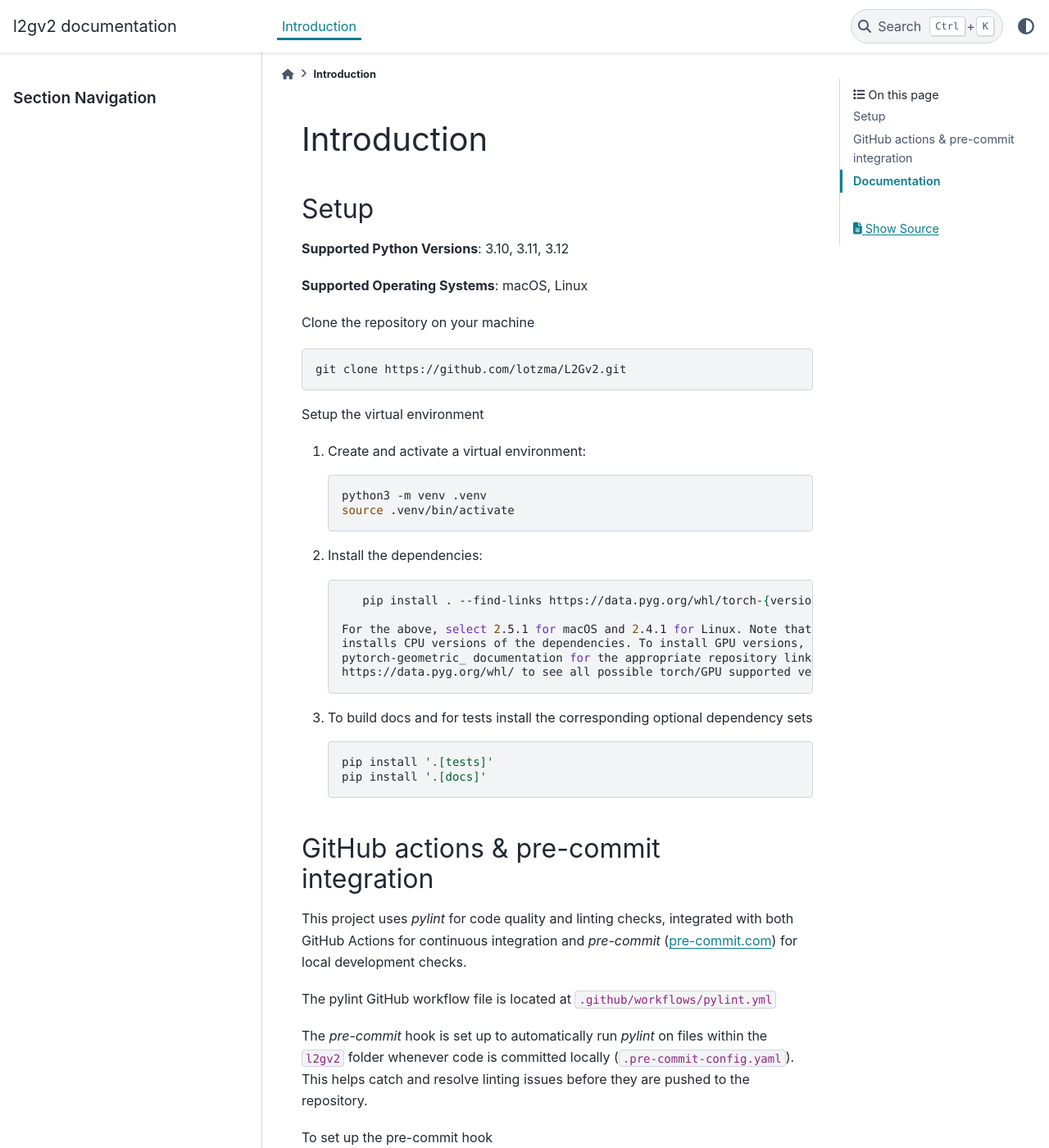
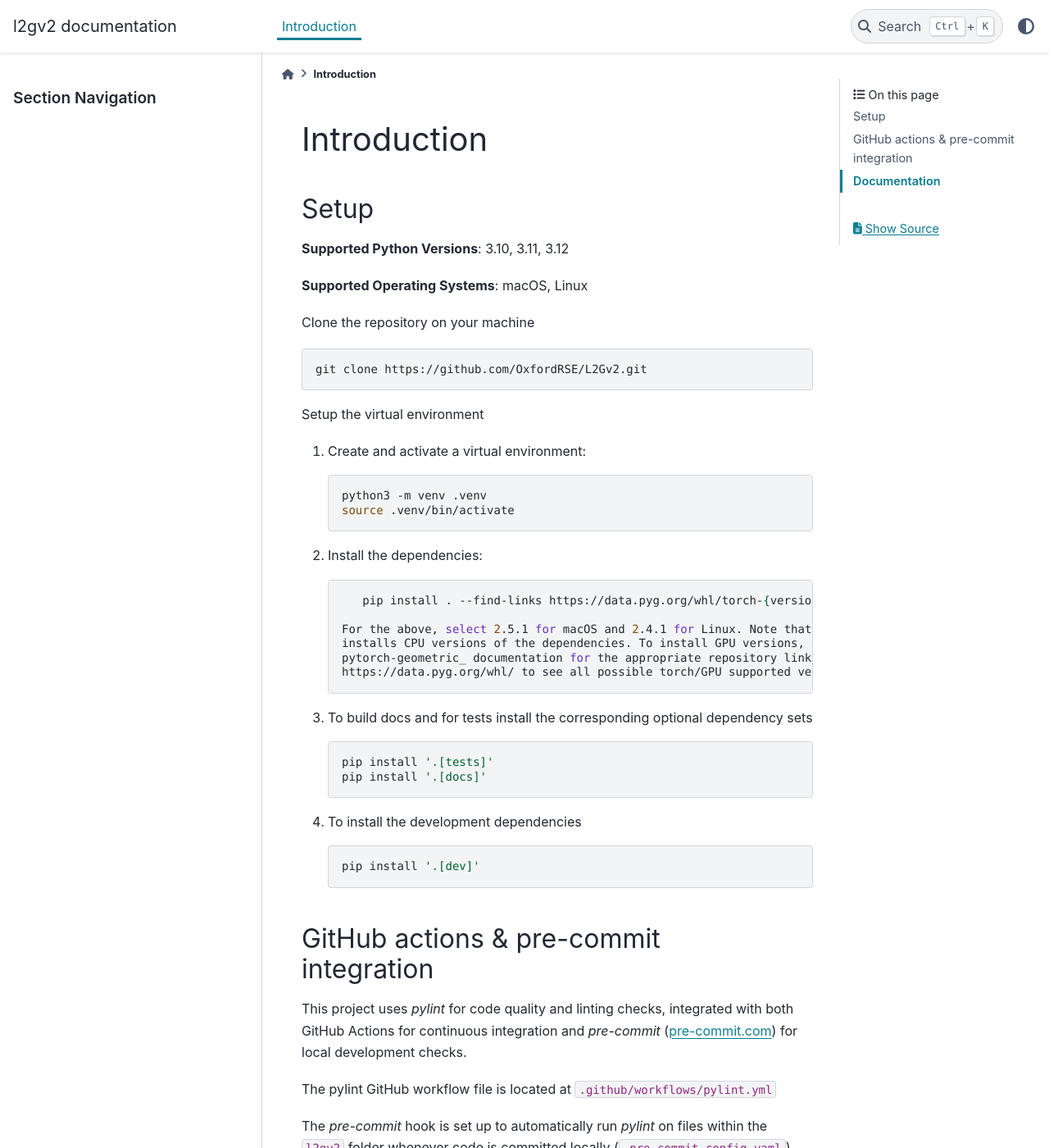
Before and after one commit to OxfordRSE/L2Gv2, a Sphinx documentation site: the page built from docs/source/intro.rst, in a window 1280 px wide and 1400 px high. Shown: the whole window at 82% size. Built offline with Sphinx 7.4.7 and the PyData theme 0.15.4, drawn with Linux system fonts in a browser that asks for light colours; pages that are not in the unit, such as notebooks, are missing from menus.

Commit message:
Update documentation.

```diff
--- a/docs/source/intro.rst
+++ b/docs/source/intro.rst
@@ -12,7 +12,7 @@ Clone the repository on your machine
 
 .. code-block:: bash
 
-    git clone https://github.com/lotzma/L2Gv2.git
+    git clone https://github.com/OxfordRSE/L2Gv2.git
 
 Setup the virtual environment
 
@@ -41,6 +41,12 @@ Setup the virtual environment
 
       pip install '.[tests]'
       pip install '.[docs]'
+
+4. To install the development dependencies
+
+   .. code-block:: bash
+
+      pip install '.[dev]'
 
 .. _pytorch-geometric: https://pypi.org/project/torch-geometric/
 
```
Also changed, not shown: README.md (+6 -0 lines).
